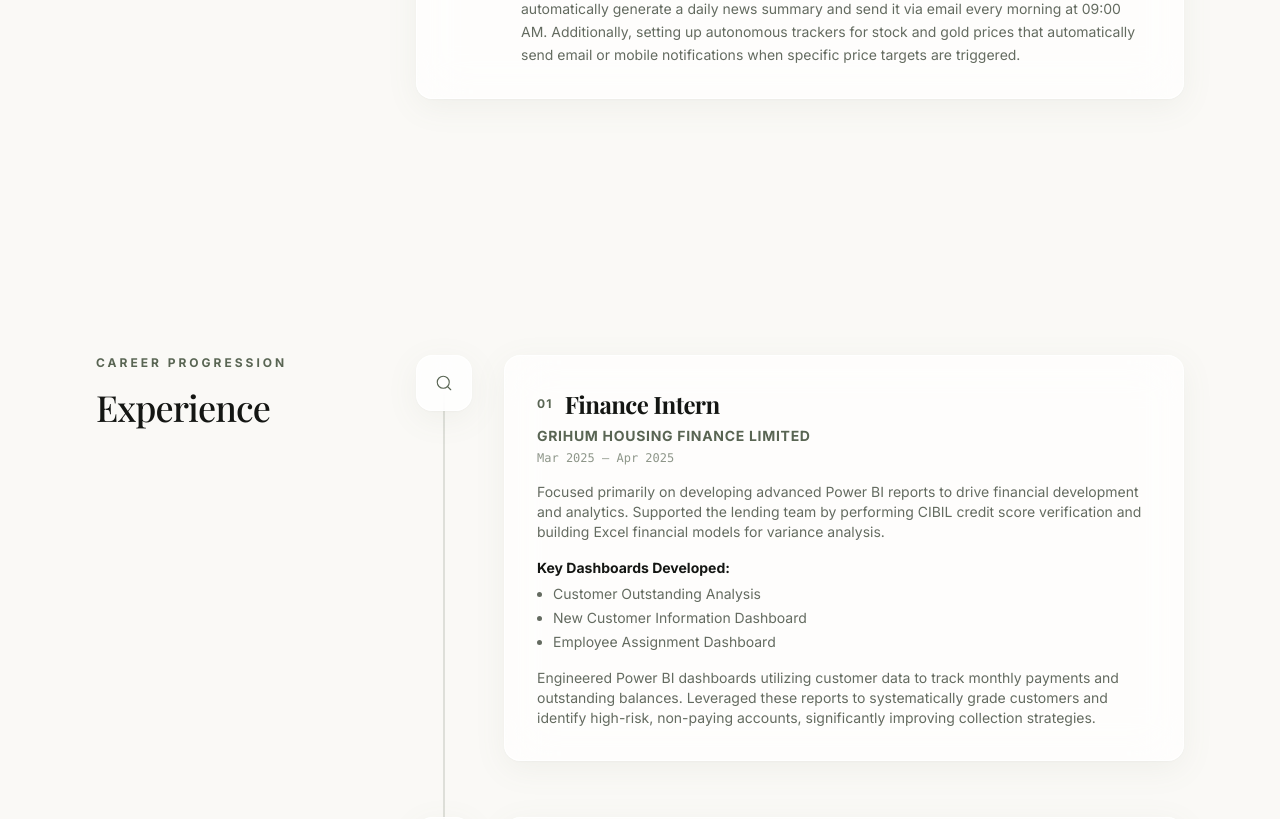
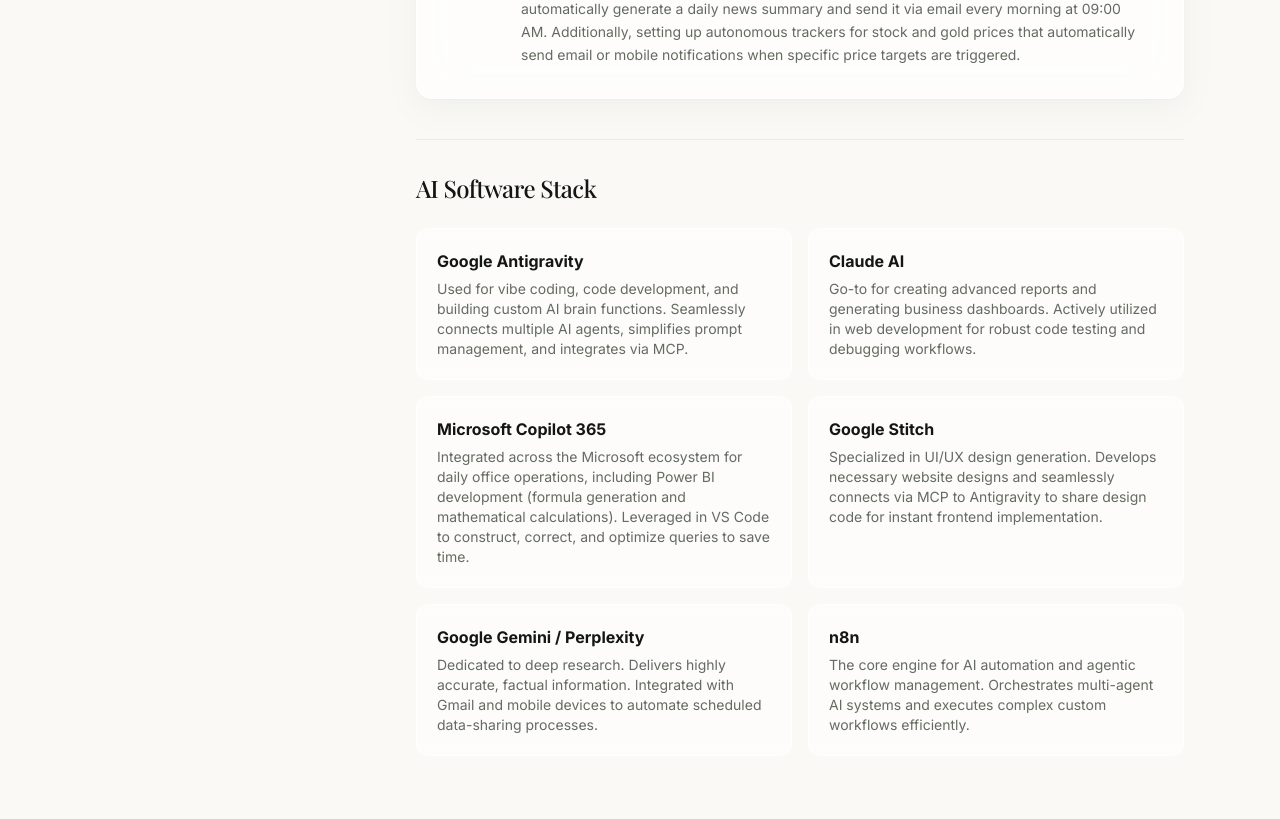
Before and after one commit to ramanan081-hub/ramanan-portfolio, a React (Vite) app: page / in a window 1280 px wide. Shown: the part 5580-6399 px from the top of the page. Built offline with nearby package versions, Linux system fonts and the light colour scheme; a web font is replaced by a local one.

Commit message:
feat: add AI Software Stack section to AI Agent & Automation

```diff
--- a/src/App.jsx
+++ b/src/App.jsx
@@ -520,6 +520,33 @@
     }
   ];
 
+  const softwares = [
+    {
+      name: "Google Antigravity",
+      desc: "Used for vibe coding, code development, and building custom AI brain functions. Seamlessly connects multiple AI agents, simplifies prompt management, and integrates via MCP."
+    },
+    {
+      name: "Claude AI",
+      desc: "Go-to for creating advanced reports and generating business dashboards. Actively utilized in web development for robust code testing and debugging workflows."
+    },
+    {
+      name: "Microsoft Copilot 365",
+      desc: "Integrated across the Microsoft ecosystem for daily office operations, including Power BI development (formula generation and mathematical calculations). Leveraged in VS Code to construct, correct, and optimize queries to save time."
+    },
+    {
+      name: "Google Stitch",
+      desc: "Specialized in UI/UX design generation. Develops necessary website designs and seamlessly connects via MCP to Antigravity to share design code for instant frontend implementation."
+    },
+    {
+      name: "Google Gemini / Perplexity",
+      desc: "Dedicated to deep research. Delivers highly accurate, factual information. Integrated with Gmail and mobile devices to automate scheduled data-sharing processes."
+    },
+    {
+      name: "n8n",
+      desc: "The core engine for AI automation and agentic workflow management. Orchestrates multi-agent AI systems and executes complex custom workflows efficiently."
+    }
+  ];
+
   return (
     <section id="ai-automation" className="section-container border-t border-cream-300/70">
       <div className="flex flex-col lg:flex-row gap-10 lg:gap-16 items-start">
@@ -528,7 +555,8 @@
           <h2 className="text-3xl sm:text-4xl font-serif text-ink-900 leading-tight">AI Agent &<br />Automation</h2>
         </div>
 
-        <div className="lg:w-3/4 flex flex-col gap-6">
+        <div className="lg:w-3/4 flex flex-col gap-10">
+          <div className="flex flex-col gap-6">
             {points.map((point, i) => (
               <motion.div
                 key={i}
@@ -549,6 +577,27 @@
                 </div>
               </motion.div>
             ))}
+          </div>
+
+          {/* AI Software Stack */}
+          <div className="pt-8 border-t border-cream-300/60">
+            <h3 className="text-xl sm:text-2xl font-serif text-ink-900 mb-6">AI Software Stack</h3>
+            <div className="grid grid-cols-1 md:grid-cols-2 gap-4">
+              {softwares.map((software, i) => (
+                <motion.div
+                  key={i}
+                  initial={{ opacity: 0, y: 10 }}
+                  whileInView={{ opacity: 1, y: 0 }}
+                  viewport={{ once: true }}
+                  transition={{ delay: i * 0.05 }}
+                  className="bg-white/50 backdrop-blur-sm border border-white/80 p-5 rounded-xl hover:bg-white/80 transition-colors"
+                >
+                  <strong className="text-ink-900 block mb-1.5">{software.name}</strong>
+                  <p className="text-xs sm:text-sm text-ink-500 leading-relaxed">{software.desc}</p>
+                </motion.div>
+              ))}
+            </div>
+          </div>
         </div>
       </div>
     </section>
```
Lines whose indentation alone changed are shown as unchanged.
